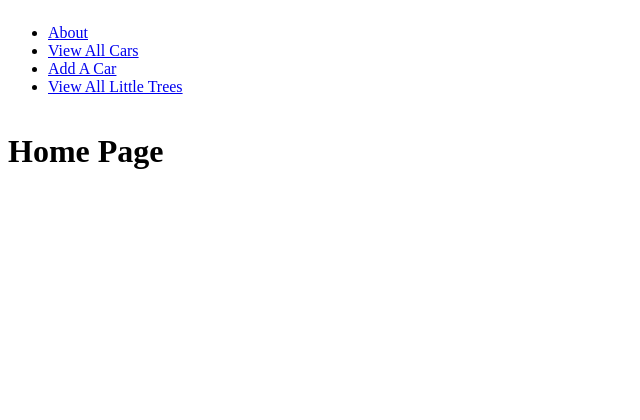
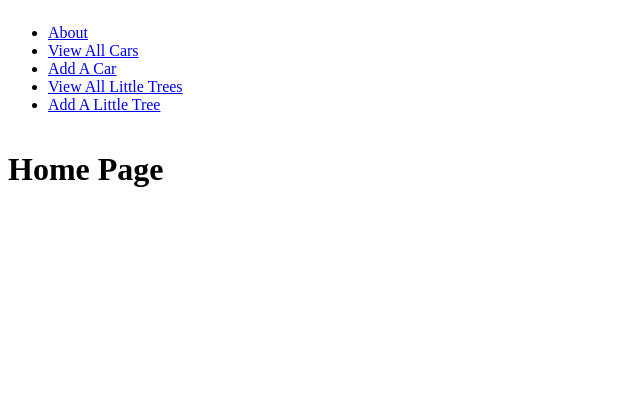
Before and after one commit to saraehutch94/car_collector, a Django app: template main_app/templates/home.html in a window 1280 px wide. Shown: the top 420 px of the page, without its empty margins (0-640 px from the left). Run offline with Django 4.2, Linux system fonts and the light colour scheme; the template is opened without the code that fills it, so the values that code supplies are empty; parts of the project's set-up code (start-up, migrations or seed data) failed here and were passed over.

Commit message:
add link to create a tree in base.html template

```diff
--- a/main_app/templates/base.html
+++ b/main_app/templates/base.html
@@ -16,6 +16,7 @@
         <li><a href="{% url 'index' %}">View All Cars</a></li>
         <li><a href="{% url 'cars_create' %}">Add A Car</a></li>
         <li><a href="{% url 'trees_index' %}">View All Little Trees</a></li>
+        <li><a href="{% url 'trees_create' %}">Add A Little Tree</a></li>
       </ul>
     </header>
     <main>{% block content %} {% endblock %}</main>
```
